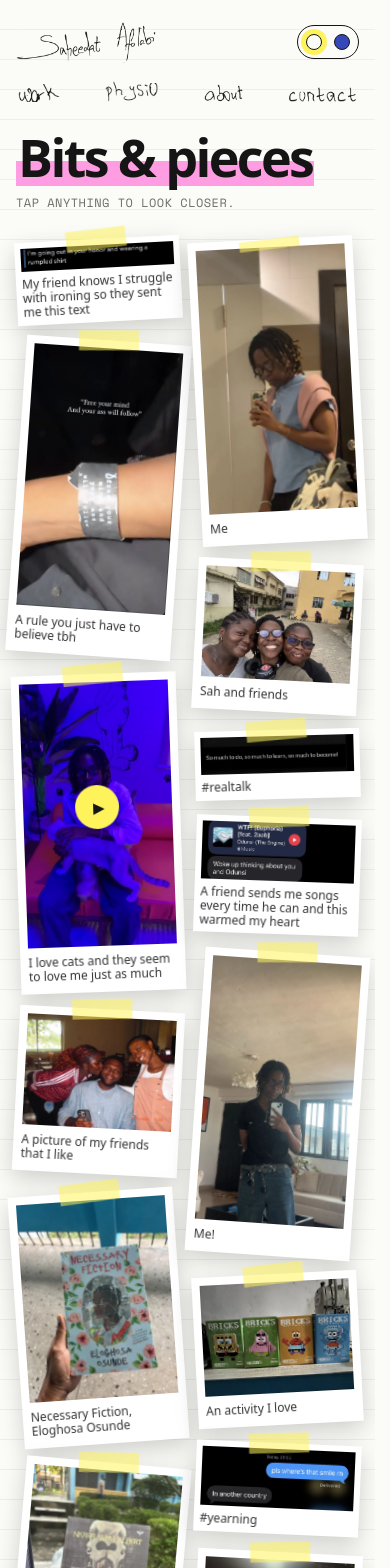
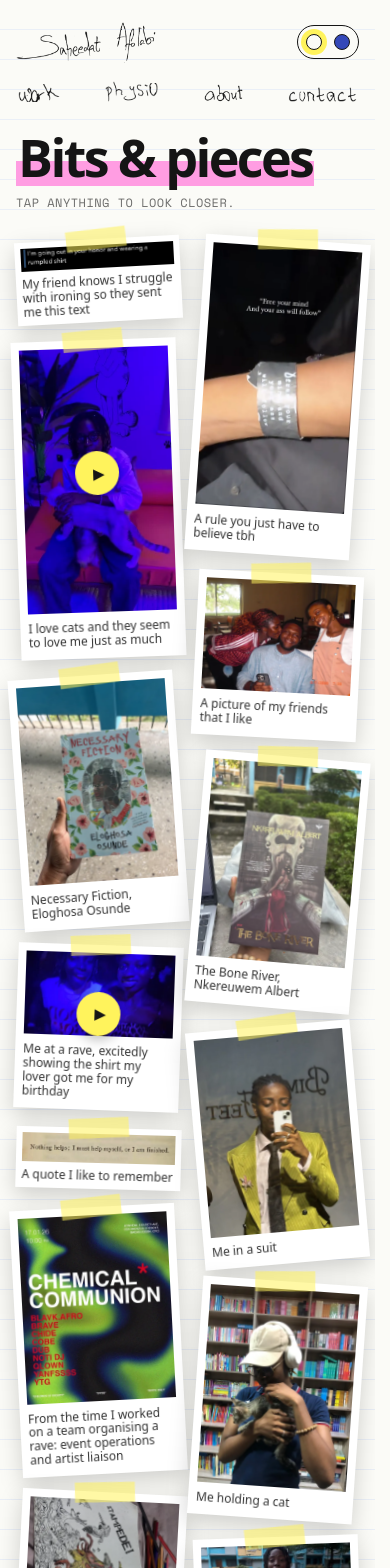
Before and after one commit to Saheedatt/Afolabi, a React (Vite) app: page /bits in a window 390 px wide. Shown: the top 1568 px of the page. Built offline with nearby package versions, Linux system fonts and the light colour scheme.

Commit message:
Bits & pieces on phones: two balanced columns that fill from the top

```diff
--- a/src/content/bits.ts
+++ b/src/content/bits.ts
@@ -13,41 +13,43 @@ export interface Bit {
   y: number;
   w: number;
   tilt: number;
+  /** height / width of the picture, used to balance the two columns on phones */
+  ratio: number;
 }
 
 export const BITS: Bit[] = [
-  { src: "ironing.webp", caption: "My friend knows I struggle with ironing so they sent me this text", kind: "shot", x: 3, y: 15, w: 22, tilt: -3 },
-  { src: "rave-tag.webp", caption: "A rule you just have to believe tbh", kind: "photo", x: 27, y: 12, w: 9, tilt: 4 },
-  { src: "cats.mp4", poster: "cats.jpg", caption: "I love cats and they seem to love me just as much", kind: "video", x: 38, y: 13, w: 9, tilt: -2 },
-  { src: "friends.webp", caption: "A picture of my friends that I like", kind: "photo", x: 58, y: 11, w: 15, tilt: 3 },
-  { src: "book1.webp", caption: "Necessary Fiction, Eloghosa Osunde", kind: "photo", x: 75, y: 13, w: 9, tilt: -4 },
-  { src: "book2.webp", caption: "The Bone River, Nkereuwem Albert", kind: "photo", x: 86, y: 18, w: 9, tilt: 5 },
-  { src: "rave.mp4", poster: "rave.jpg", caption: "Me at a rave, excitedly showing the shirt my lover got me for my birthday", kind: "video", x: 4, y: 40, w: 15, tilt: 2 },
-  { src: "suit.webp", caption: "Me in a suit", kind: "photo", x: 21, y: 55, w: 9, tilt: -5 },
-  { src: "quote.webp", caption: "A quote I like to remember", kind: "shot", x: 20, y: 84, w: 22, tilt: 1.5 },
-  { src: "rave-ops.webp", caption: "From the time I worked on a team organising a rave: event operations and artist liaison", kind: "photo", x: 76, y: 43, w: 11, tilt: -3 },
-  { src: "cat.webp", caption: "Me holding a cat", kind: "photo", x: 88, y: 49, w: 9, tilt: 4 },
-  { src: "school.mp4", poster: "school.jpg", caption: "Me, saying something about finishing school", kind: "video", x: 60, y: 66, w: 15, tilt: -2 },
-  { src: "colouring.webp", caption: "I love colouring, and this colouring book in particular", kind: "photo", x: 78, y: 70, w: 9, tilt: 3 },
-  { src: "beer.webp", caption: "Themed beer parlour date with friends", kind: "photo", x: 5, y: 68, w: 9, tilt: -4 },
-  { src: "young.webp", caption: "Young me", kind: "photo", x: 89, y: 75, w: 8, tilt: -6 },
-  { src: "class.webp", caption: "Me again!", kind: "photo", x: 44, y: 64, w: 11, tilt: 5 },
-  { src: "mirror.webp", caption: "Me", kind: "photo", x: 48.5, y: 17, w: 7, tilt: -3 },
-  { src: "new01.webp", caption: "Sah and friends", kind: "photo", x: 29, y: 74, w: 11, tilt: 3 },
-  { src: "new02.webp", caption: "#realtalk", kind: "shot", x: 43, y: 90, w: 15, tilt: -1.5 },
-  { src: "new03.webp", caption: "A friend sends me songs every time he can and this warmed my heart", kind: "shot", x: 61, y: 87, w: 13, tilt: 2 },
-  { src: "new04.webp", caption: "Me!", kind: "photo", x: 14, y: 29, w: 6, tilt: 4 },
-  { src: "new05.webp", caption: "An activity I love", kind: "photo", x: 69, y: 29, w: 10, tilt: -3 },
-  { src: "new06.webp", caption: "#yearning", kind: "shot", x: 24, y: 27, w: 12, tilt: 2.5 },
-  { src: "new07.webp", caption: "Saving Cinema!", kind: "photo", x: 69, y: 52, w: 10, tilt: 3 },
-  { src: "new08.webp", caption: "Review from Tayo of cyclewithTayo", kind: "shot", x: 3, y: 89, w: 12, tilt: -2 },
-  { src: "new09.webp", caption: "Went swimming training with my friend", kind: "photo", x: 92, y: 29, w: 6.5, tilt: -4 },
-  { src: "new10.webp", caption: "#friendship", kind: "photo", x: 33, y: 61, w: 7, tilt: -5 },
-  { src: "new11.webp", caption: "#finallydonewithschool", kind: "photo", x: 15, y: 77, w: 6, tilt: 5 },
-  { src: "newvid1.mp4", poster: "newvid1.jpg", caption: "#friend", kind: "video", x: 56, y: 79, w: 7, tilt: -3 },
-  { src: "newvid2.mp4", poster: "newvid2.jpg", caption: "#savingcinema", kind: "video", x: 70, y: 74, w: 6, tilt: 4 },
-  { src: "new12.webp", caption: "Doing a jigsaw puzzle with a friend", kind: "photo", x: 2, y: 12, w: 6, tilt: -4 },
-  { src: "new13.webp", caption: "#friend", kind: "photo", x: 82, y: 30, w: 7, tilt: 3 },
+  { src: "ironing.webp", caption: "My friend knows I struggle with ironing so they sent me this text", kind: "shot", x: 3, y: 15, w: 22, tilt: -3, ratio: 0.152 },
+  { src: "rave-tag.webp", caption: "A rule you just have to believe tbh", kind: "photo", x: 27, y: 12, w: 9, tilt: 4, ratio: 1.767 },
+  { src: "cats.mp4", poster: "cats.jpg", caption: "I love cats and they seem to love me just as much", kind: "video", x: 38, y: 13, w: 9, tilt: -2, ratio: 1.779 },
+  { src: "friends.webp", caption: "A picture of my friends that I like", kind: "photo", x: 58, y: 11, w: 15, tilt: 3, ratio: 0.750 },
+  { src: "book1.webp", caption: "Necessary Fiction, Eloghosa Osunde", kind: "photo", x: 75, y: 13, w: 9, tilt: -4, ratio: 1.333 },
+  { src: "book2.webp", caption: "The Bone River, Nkereuwem Albert", kind: "photo", x: 86, y: 18, w: 9, tilt: 5, ratio: 1.333 },
+  { src: "rave.mp4", poster: "rave.jpg", caption: "Me at a rave, excitedly showing the shirt my lover got me for my birthday", kind: "video", x: 4, y: 40, w: 15, tilt: 2, ratio: 0.561 },
+  { src: "suit.webp", caption: "Me in a suit", kind: "photo", x: 21, y: 55, w: 9, tilt: -5, ratio: 1.333 },
+  { src: "quote.webp", caption: "A quote I like to remember", kind: "shot", x: 20, y: 84, w: 22, tilt: 1.5, ratio: 0.193 },
+  { src: "rave-ops.webp", caption: "From the time I worked on a team organising a rave: event operations and artist liaison", kind: "photo", x: 76, y: 43, w: 11, tilt: -3, ratio: 1.250 },
+  { src: "cat.webp", caption: "Me holding a cat", kind: "photo", x: 88, y: 49, w: 9, tilt: 4, ratio: 1.333 },
+  { src: "school.mp4", poster: "school.jpg", caption: "Me, saying something about finishing school", kind: "video", x: 60, y: 66, w: 15, tilt: -2, ratio: 0.564 },
+  { src: "colouring.webp", caption: "I love colouring, and this colouring book in particular", kind: "photo", x: 78, y: 70, w: 9, tilt: 3, ratio: 1.333 },
+  { src: "beer.webp", caption: "Themed beer parlour date with friends", kind: "photo", x: 5, y: 68, w: 9, tilt: -4, ratio: 1.333 },
+  { src: "young.webp", caption: "Young me", kind: "photo", x: 89, y: 75, w: 8, tilt: -6, ratio: 0.751 },
+  { src: "class.webp", caption: "Me again!", kind: "photo", x: 44, y: 64, w: 11, tilt: 5, ratio: 0.750 },
+  { src: "mirror.webp", caption: "Me", kind: "photo", x: 48.5, y: 17, w: 7, tilt: -3, ratio: 1.778 },
+  { src: "new01.webp", caption: "Sah and friends", kind: "photo", x: 29, y: 74, w: 11, tilt: 3, ratio: 0.750 },
+  { src: "new02.webp", caption: "#realtalk", kind: "shot", x: 43, y: 90, w: 15, tilt: -1.5, ratio: 0.243 },
+  { src: "new03.webp", caption: "A friend sends me songs every time he can and this warmed my heart", kind: "shot", x: 61, y: 87, w: 13, tilt: 2, ratio: 0.380 },
+  { src: "new04.webp", caption: "Me!", kind: "photo", x: 14, y: 29, w: 6, tilt: 4, ratio: 1.777 },
+  { src: "new05.webp", caption: "An activity I love", kind: "photo", x: 69, y: 29, w: 10, tilt: -3, ratio: 0.750 },
+  { src: "new06.webp", caption: "#yearning", kind: "shot", x: 24, y: 27, w: 12, tilt: 2.5, ratio: 0.386 },
+  { src: "new07.webp", caption: "Saving Cinema!", kind: "photo", x: 69, y: 52, w: 10, tilt: 3, ratio: 0.563 },
+  { src: "new08.webp", caption: "Review from Tayo of cyclewithTayo", kind: "shot", x: 3, y: 89, w: 12, tilt: -2, ratio: 0.225 },
+  { src: "new09.webp", caption: "Went swimming training with my friend", kind: "photo", x: 92, y: 29, w: 6.5, tilt: -4, ratio: 1.333 },
+  { src: "new10.webp", caption: "#friendship", kind: "photo", x: 33, y: 61, w: 7, tilt: -5, ratio: 1.333 },
+  { src: "new11.webp", caption: "#finallydonewithschool", kind: "photo", x: 15, y: 77, w: 6, tilt: 5, ratio: 1.333 },
+  { src: "newvid1.mp4", poster: "newvid1.jpg", caption: "#friend", kind: "video", x: 56, y: 79, w: 7, tilt: -3, ratio: 1.333 },
+  { src: "newvid2.mp4", poster: "newvid2.jpg", caption: "#savingcinema", kind: "video", x: 70, y: 74, w: 6, tilt: 4, ratio: 1.773 },
+  { src: "new12.webp", caption: "Doing a jigsaw puzzle with a friend", kind: "photo", x: 2, y: 12, w: 6, tilt: -4, ratio: 1.777 },
+  { src: "new13.webp", caption: "#friend", kind: "photo", x: 82, y: 30, w: 7, tilt: 3, ratio: 1.333 },
 ];
 
 export const BITS_DIR = "/media/bits/";
--- a/src/pages/Bits.tsx
+++ b/src/pages/Bits.tsx
@@ -4,6 +4,38 @@ import { TopBar } from "../components/TopBar";
 import { BITS, BITS_DIR, type Bit } from "../content/bits";
 
 const phone = () => matchMedia("(max-width: 820px)").matches;
+
+/** Moves pieces from the end of the longer column to the shorter one while that evens them out. */
+function evenEnds(cols: number[][], h: (i: number) => number) {
+  const sum = (c: number[]) => c.reduce((t, i) => t + h(i), 0);
+  for (let guard = 0; guard < 8; guard++) {
+    const [a, b] = sum(cols[0]) >= sum(cols[1]) ? [0, 1] : [1, 0];
+    const last = cols[a][cols[a].length - 1];
+    const gap = sum(cols[a]) - sum(cols[b]);
+    if (last === undefined || h(last) >= gap) break; // moving it would only flip the imbalance
+    cols[a].pop();
+    cols[b].push(last);
+  }
+  return cols;
+}
+
+/**
+ * Phones show two columns. Each piece goes to whichever column is shorter so far, using its
+ * shape and caption length, so neither side runs empty. (Built here rather than with CSS columns,
+ * which Safari lays out badly for things that slide in.)
+ */
+const PHONE_COLUMNS: number[][] = (() => {
+  const cols: number[][] = [[], []];
+  const height = [0, 0];
+  BITS.forEach((b, i) => {
+    const captionLines = Math.ceil(b.caption.length / 22);
+    const h = b.ratio + 0.12 * captionLines + 0.25; // in column widths: picture, caption, card padding and gap
+    const c = height[0] <= height[1] ? 0 : 1;
+    cols[c].push(i);
+    height[c] += h;
+  });
+  return evenEnds(cols, (i) => BITS[i].ratio + 0.12 * Math.ceil(BITS[i].caption.length / 22) + 0.25);
+})();
 const still = () => matchMedia("(prefers-reduced-motion: reduce)").matches;
 
 /**
@@ -15,6 +47,31 @@ export function Bits() {
   const pile = useRef<HTMLDivElement>(null);
   const dialog = useRef<HTMLDialogElement>(null);
   const [open, setOpen] = useState<Bit | null>(null);
+  const [columns, setColumns] = useState(PHONE_COLUMNS);
+
+  // phones: once the pictures have loaded, rebalance the two columns using their real heights
+  useEffect(() => {
+    const root = pile.current;
+    if (!root || !phone()) return;
+    let cancelled = false;
+    const imgs = [...root.querySelectorAll("img")];
+    Promise.all(imgs.map((img) => (img.complete ? Promise.resolve() : img.decode().catch(() => undefined)))).then(() => {
+      if (cancelled) return;
+      const heights = new Map<number, number>();
+      root.querySelectorAll<HTMLElement>(".bit-item").forEach((el) => heights.set(Number(el.dataset.i), el.offsetHeight + 18));
+      const cols: number[][] = [[], []];
+      const total = [0, 0];
+      BITS.forEach((_, i) => {
+        const c = total[0] <= total[1] ? 0 : 1;
+        cols[c].push(i);
+        total[c] += heights.get(i) ?? 0;
+      });
+      setColumns(evenEnds(cols, (i) => heights.get(i) ?? 0));
+    });
+    return () => {
+      cancelled = true;
+    };
+  }, []);
 
   // the board fills one screen on laptops
   useEffect(() => {
@@ -27,8 +84,8 @@ export function Bits() {
     const root = pile.current;
     if (!root || phone()) return;
     const items = [...root.querySelectorAll<HTMLElement>(".bit-item")];
-    items.forEach((el, n) => {
-      const b = BITS[n];
+    items.forEach((el) => {
+      const b = BITS[Number(el.dataset.i)];
       el.style.left = `${b.x}%`;
       el.style.top = `${b.y}%`;
       if (still()) return;
@@ -42,9 +99,9 @@ export function Bits() {
     });
     void root.offsetWidth; // commit the off-screen starting places before animating
     window.setTimeout(() =>
-      items.forEach((el, n) => {
+      items.forEach((el) => {
         el.style.transition = "";
-        el.style.transitionDelay = `${n * 38}ms`;
+        el.style.transitionDelay = `${Number(el.dataset.i) * 38}ms`;
         el.style.transform = "";
       }),
     30);
@@ -122,9 +179,14 @@ export function Bits() {
           </button>
         </div>
         <div ref={pile} className="bits-pile">
-          {BITS.map((b, i) => (
+          {columns.map((col, c) => (
+            <div key={c} className="bits-col">
+              {col.map((i) => {
+                const b = BITS[i];
+                return (
             <figure
               key={b.src}
+              data-i={i}
               className={`bit-item is-${b.kind}`}
               role="button"
               tabIndex={0}
@@ -135,7 +197,7 @@ export function Bits() {
                   top: `${b.y}%`,
                   width: `${b.w}vw`,
                   "--tilt": `${b.tilt}deg`,
-                  "--from-x": i % 2 ? "40px" : "-40px",
+                  "--from-x": c ? "40px" : "-40px",
                 } as CSSProperties
               }
               onPointerDown={onPointerDown}
@@ -155,6 +217,9 @@ export function Bits() {
                 <figcaption>{b.caption}</figcaption>
               </div>
             </figure>
+                );
+              })}
+            </div>
           ))}
         </div>
       </div>
--- a/src/styles/bits.css
+++ b/src/styles/bits.css
@@ -71,6 +71,10 @@ body.is-board {
   color: var(--on-h);
 }
 
+/* on laptops the two phone columns don't exist as boxes: every piece is placed on the board */
+.bits-col {
+  display: contents;
+}
 .bit-item {
   position: absolute;
   z-index: 2;
@@ -225,8 +229,14 @@ body.is-board {
     display: inline;
   }
   .bits-pile {
-    columns: 2;
-    column-gap: 14px;
+    display: flex;
+    align-items: flex-start;
+    gap: 14px;
+  }
+  .bits-col {
+    display: block;
+    flex: 1 1 0;
+    min-width: 0;
   }
   .bit-item {
     position: relative;
```
